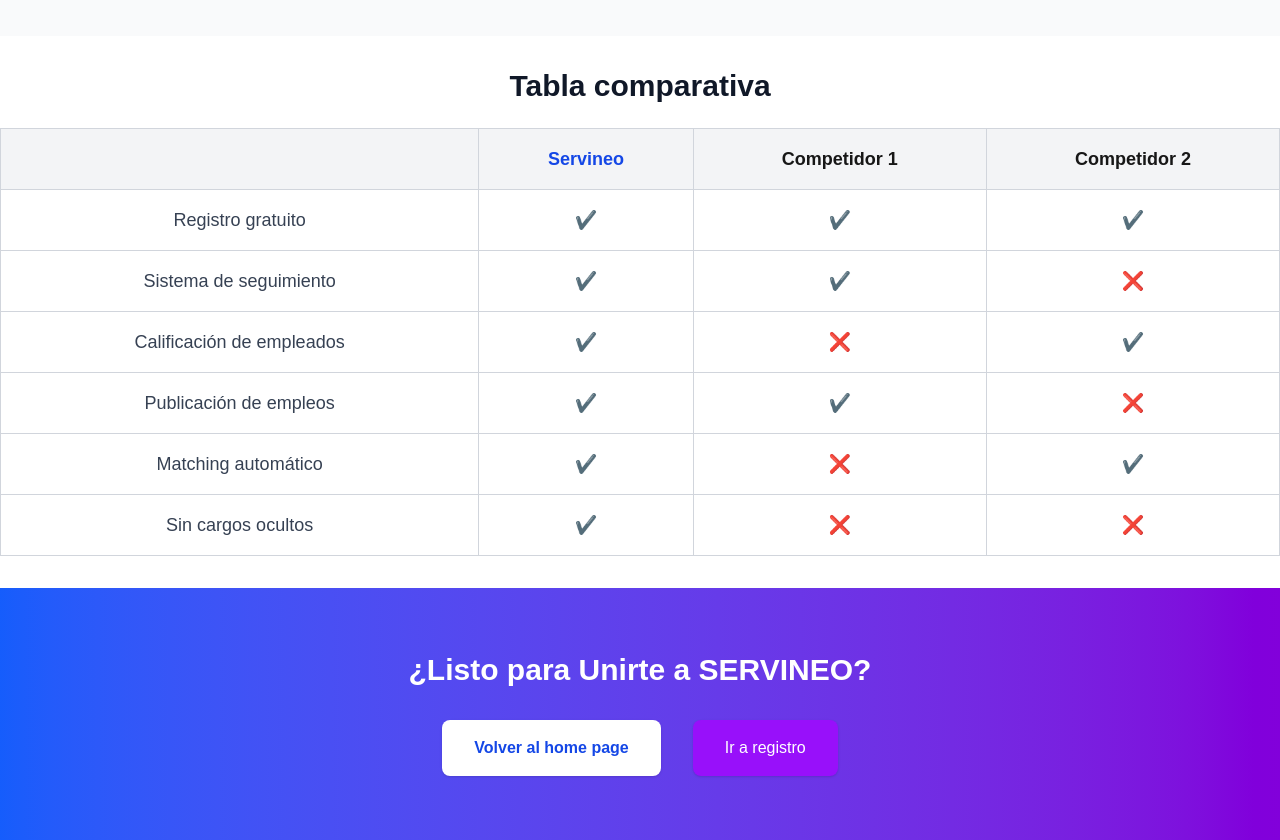
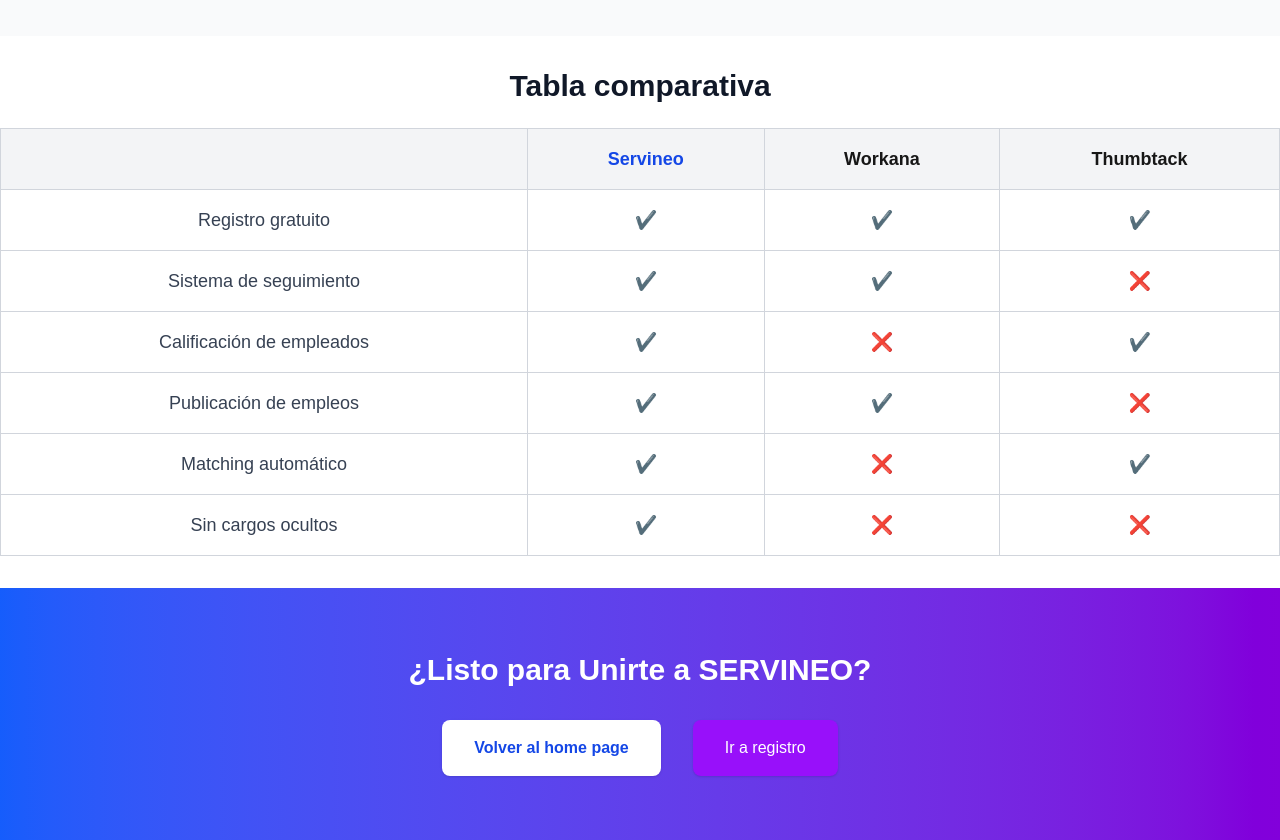
Before and after one commit to robertgt0/alquiler_front, a Next.js app: page /porqueservineo in a window 1280 px wide. Shown: the part 1700-2540 px from the top of the page. Built offline with nearby package versions, Linux system fonts and the light colour scheme.

Commit message:
Feat:Comparando con competidores reales columna 2

```diff
--- a/src/app/porqueservineo/page.tsx
+++ b/src/app/porqueservineo/page.tsx
@@ -139,10 +139,10 @@
                   Servineo
                 </th>
                 <th className="border border-gray-300 p-4 font-semibold">
-                  Competidor 1
+                  Workana
                 </th>
                 <th className="border border-gray-300 p-4 font-semibold">
-                  Competidor 2
+                  Thumbtack
                 </th>
               </tr>
             </thead>
```
